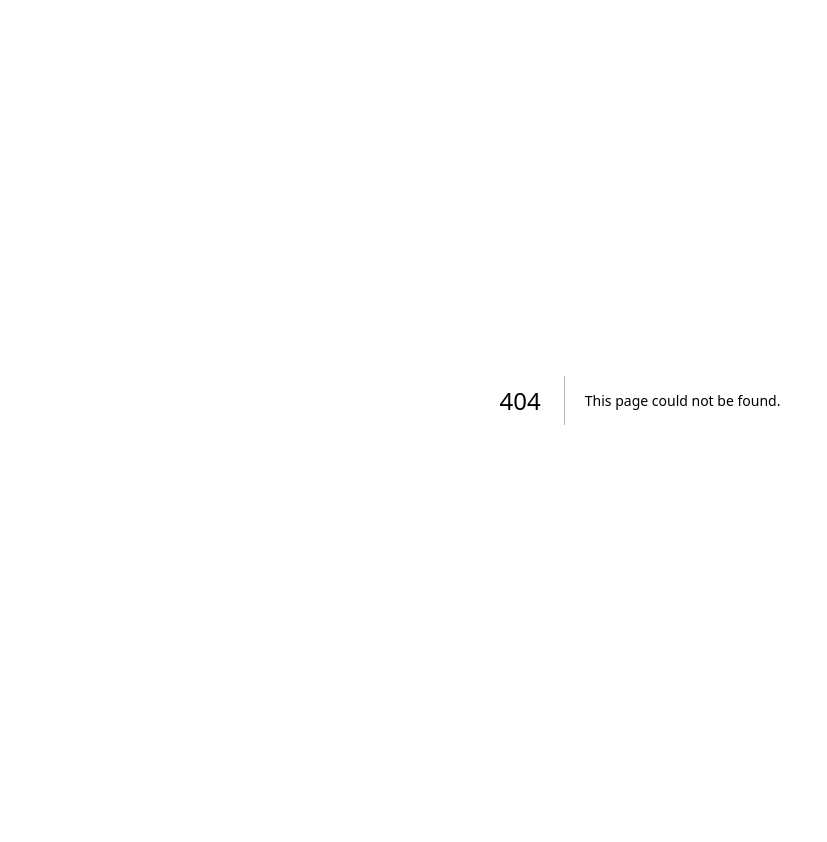
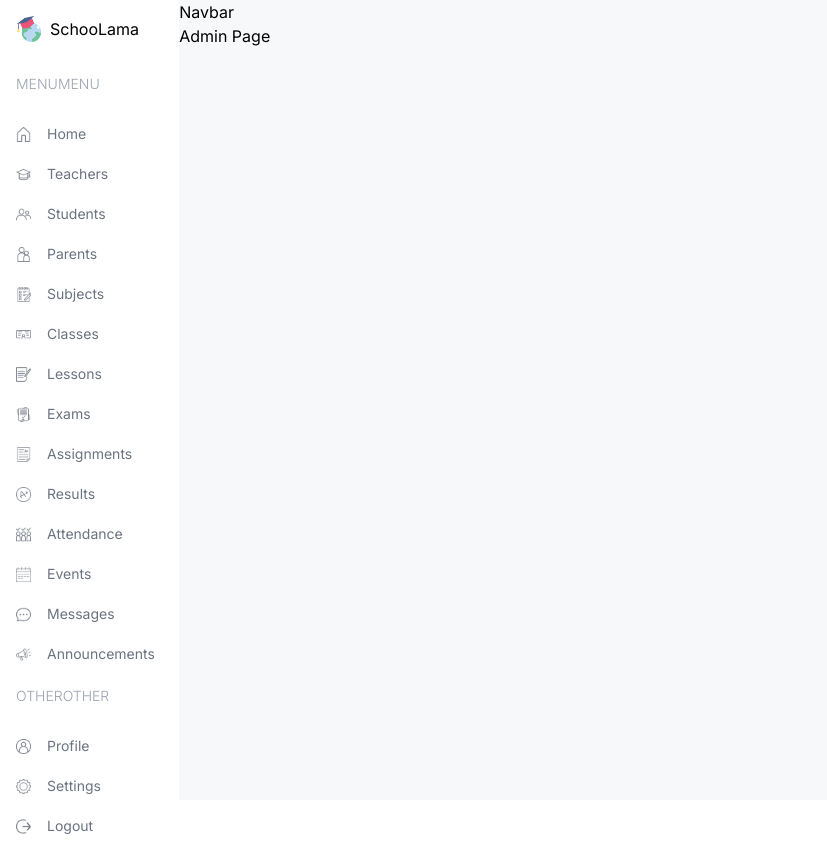
Before and after one commit to Lmori07/dashboard, a Next.js app: page /dashboard/admin in a window 1280 px wide. Before the commit this address had no page. Shown: the whole page, without its empty margins (0-827 px from the left). Before the commit the page ends 800 px from the top, so only its background shows below. Built offline with nearby package versions, Linux system fonts and the light colour scheme.

Commit message:
In this commit we are creating the skeleton for this project and website structure.

```diff
--- /dev/null
+++ b/src/app/dashboard/admin/page.tsx
@@ -0,0 +1,11 @@
+import React from 'react';
+
+const AdminPage = () => {
+    return (
+        <div className="">
+            Admin Page
+        </div>
+    );
+};
+
+export default AdminPage;
--- /dev/null
+++ b/src/app/dashboard/layout.tsx
@@ -0,0 +1,25 @@
+import React from "react";
+import Link from "next/link";
+import Image from "next/image";
+import Menu from "@/components/Menu";
+import Navbar from "@/components/Navbar";
+
+export default function DashboardLayout({children,}: Readonly<{children: React.ReactNode;}>) {
+    return (
+        <div className="h-screen flex">
+            {/* Left */}
+            <div className="w-[14%] md:w-[8%] lg:w-[16%] xl:w-[14%] p-4">
+                <Link href="/" className="flex items-center justify-center lg:justify-start gap-x-2">
+                    <Image src="/logo.png" alt="logo" width={26} height={26} />
+                    <span className="hidden lg:block">SchooLama</span>
+                </Link>
+                <Menu />
+            </div>
+            {/* Right */}
+            <div className="w-[86%] md:w-[92%] lg:w-[84%] xl:w-[86%] bg-[#f7f8fa] overflow-scroll">
+                <Navbar />
+                {children}
+            </div>
+        </div>
+    );
+}
--- /dev/null
+++ b/src/app/dashboard/parent/page.tsx
@@ -0,0 +1,11 @@
+import React from 'react';
+
+const ParentPage = () => {
+    return (
+        <div>
+            Parent Page.
+        </div>
+    );
+};
+
+export default ParentPage;
--- /dev/null
+++ b/src/app/dashboard/student/page.tsx
@@ -0,0 +1,11 @@
+import React from 'react';
+
+const StudentPage = () => {
+    return (
+        <div>
+            Student Page.
+        </div>
+    );
+};
+
+export default StudentPage;
--- /dev/null
+++ b/src/app/dashboard/teacher/page.tsx
@@ -0,0 +1,11 @@
+import React from 'react';
+
+const TeacherPage = () => {
+    return (
+        <div>
+            Teacher Page
+        </div>
+    );
+};
+
+export default TeacherPage;
--- /dev/null
+++ b/src/app/sign-in/page.tsx
@@ -0,0 +1,11 @@
+import React from 'react';
+
+const Page = () => {
+    return (
+        <div>
+           Login page
+        </div>
+    );
+};
+
+export default Page;
--- a/src/components/Menu.tsx
+++ b/src/components/Menu.tsx
@@ -1,3 +1,7 @@
+import React from 'react';
+import Link from "next/link";
+import Image from "next/image";
+
 const menuItems = [
   {
     title: "MENU",
@@ -112,3 +116,25 @@ const menuItems = [
     ],
   },
 ];
+
+const Menu = () => {
+    return (
+        <div className="mt-4 text-sm">
+          {menuItems.map(item => (
+              <div className="flex flex-col gap-2" key={item.title}>
+                <span className="hidden lg:block text-gray-400 font-light my-4">{item.title}
+                  {item.title}
+                </span>
+                {item.items.map(item => (
+                    <Link href={item.href} key={item.label} className="flex items-center justify-center lg:justify-start text-gray-500 py-1.5 gap-4">
+                      <Image src={item.icon} alt="" width={15} height={15} />
+                      <span>{item.label}</span>
+                    </Link>
+                ))}
+              </div>
+          ))}
+        </div>
+    );
+};
+
+export default Menu;
--- /dev/null
+++ b/src/components/Navbar.tsx
@@ -0,0 +1,11 @@
+import React from 'react';
+
+const Navbar = () => {
+    return (
+        <div>
+            Navbar
+        </div>
+    );
+};
+
+export default Navbar;
```
Also changed, not shown: 1 other file (tests, documents, lock files or other folders).
